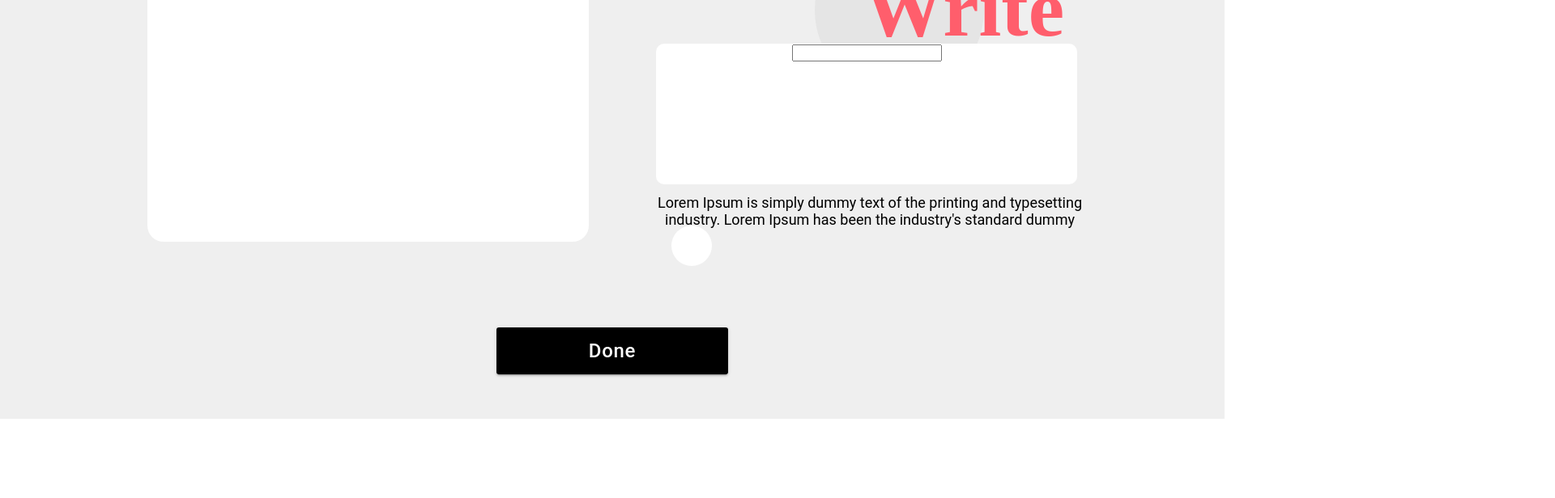
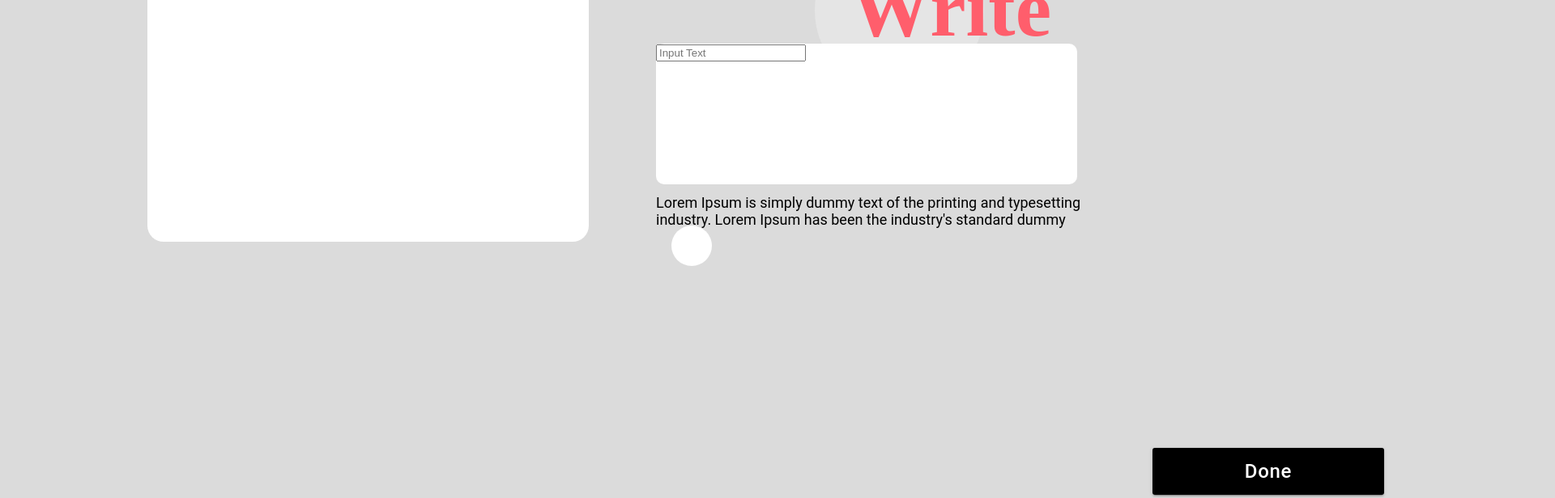
Before and after one commit to wewaaa/wewaa, a React (Create React App) app in the folder frontend/: page / in a window 1280 px wide. Shown: the part 464-1080 px from the top of the page at 81% size, 1920 px wide, since content can reach past the window. Before the commit the page ends 982 px from the top, so only its background shows below. Built offline with nearby package versions, Linux system fonts and the light colour scheme.

Commit message:
feat: add api 만들기 (10%)

```diff
--- a/frontend/src/pages/UploadPage.js
+++ b/frontend/src/pages/UploadPage.js
@@ -9,10 +9,10 @@ import Modal from './Modal';
 
 
 const Fix=styled.div`
-    width: 1512px;
-    height: 982px;
-    background: #EFEFEF;
-    text-align: center;
+    position: relative;
+    width: 1920px;
+    height: 1080px;
+    background: #DBDBDB;
 `;
 const Logo=styled.div`
     position: absolute;
@@ -132,7 +132,7 @@ const StyledButton = withStyles({
       width: '286px',
       height: '58px',
       left: '613px',
-      top: '869px',
+      top: '500px',
       background: 'black',
       borderRadius: 3,
       border: 0,
@@ -160,9 +160,15 @@ const StyledButton = withStyles({
   })(LinearProgress);
 
 
-function UploadPage(){
+const UploadPage=()=>{
     const [openModal,setOpenModal]=useState(false);
-    const StartSwitch = ()=>{
+    const [profileText,setPorfileText]=useState("");
+
+    const textChange=(event)=>{
+        setPorfileText(event.target.value);
+    }
+
+    const startSwitch = ()=>{
         if(openModal===false){
             setOpenModal(true);
         }
@@ -175,11 +181,14 @@ function UploadPage(){
             <ImageInput></ImageInput>
             <WriteLogo>Write</WriteLogo>
             <TextInput>
-                <input className='TextInput'></input>
+                <form>
+                    <input type="text" placeholder='Input Text' onChange={textChange}></input>
+                    <StyledButton variant="contained" onClick={startSwitch}>
+                        Done
+                    </StyledButton>
+                </form>
             </TextInput>
-            <StyledButton variant="contained" onClick={StartSwitch}>
-                Done
-            </StyledButton>
+
             <Explanation>
                 Lorem Ipsum is simply dummy text of the printing and typesetting industry.  Lorem Ipsum has been the industry's standard dummy
             </Explanation>
```
